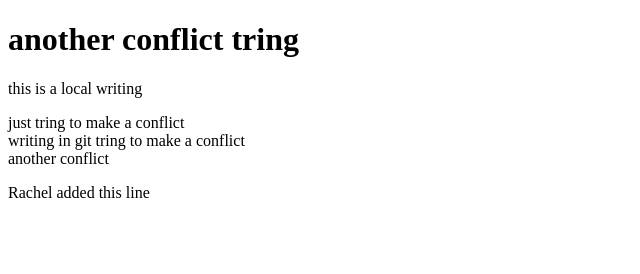
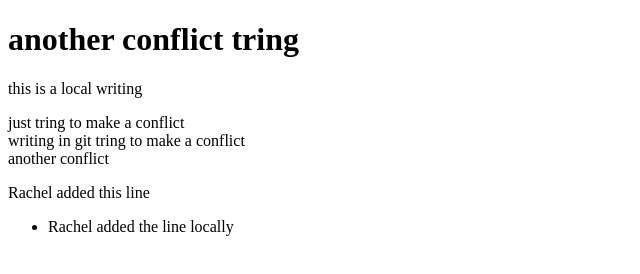
Before and after one commit to esty3439/git-third-project, a plain HTML site: page index.html in a window 1280 px wide. Shown: the whole page, without its empty margins (0-640 px from the left). Drawn offline with Linux system fonts and the light colour scheme.

Commit message:
Rachel added the line locally to Esti

```diff
--- a/index.html
+++ b/index.html
@@ -12,5 +12,8 @@
     <div>writing in git tring to make a conflict</div>
     <div>another conflict</div>
     <p>Rachel added this line</p>
+    <ul>
+        <li>Rachel added the line locally</li>
+    </ul>
 </body>
 </html>
```
